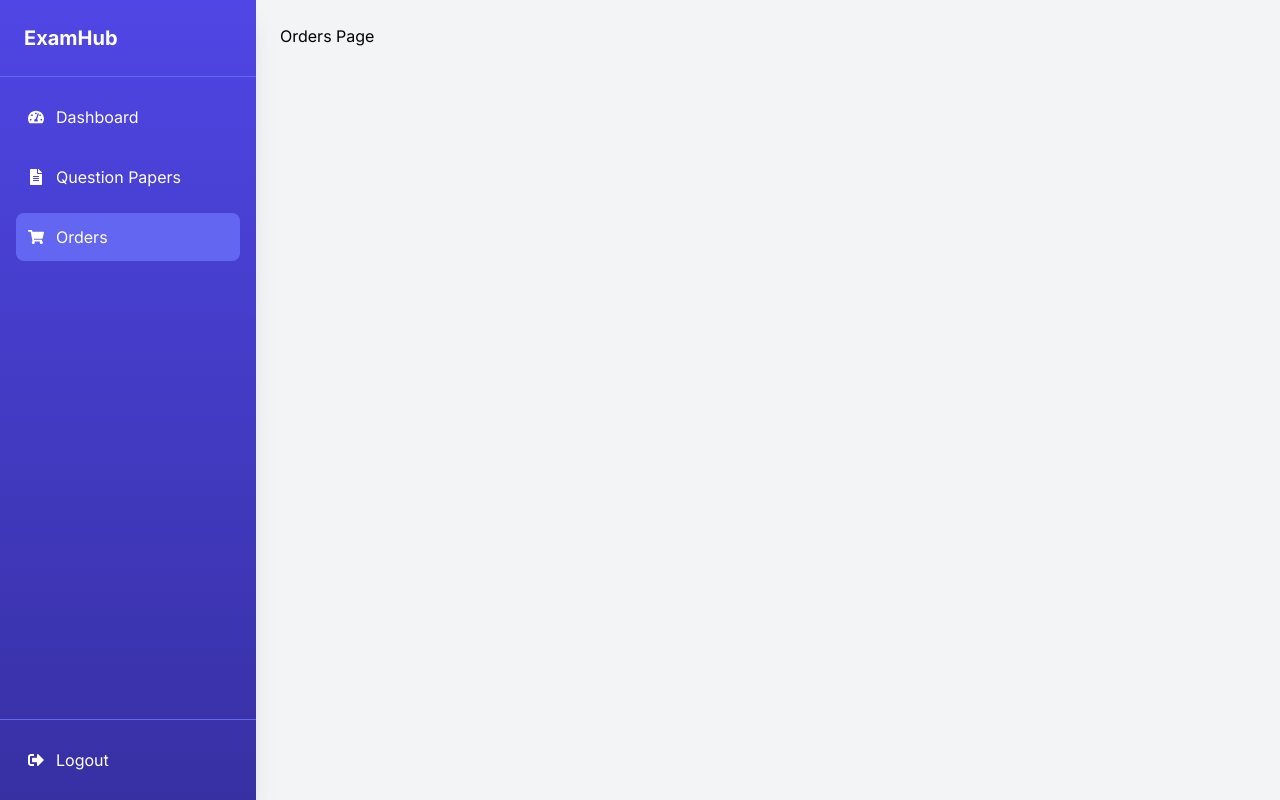
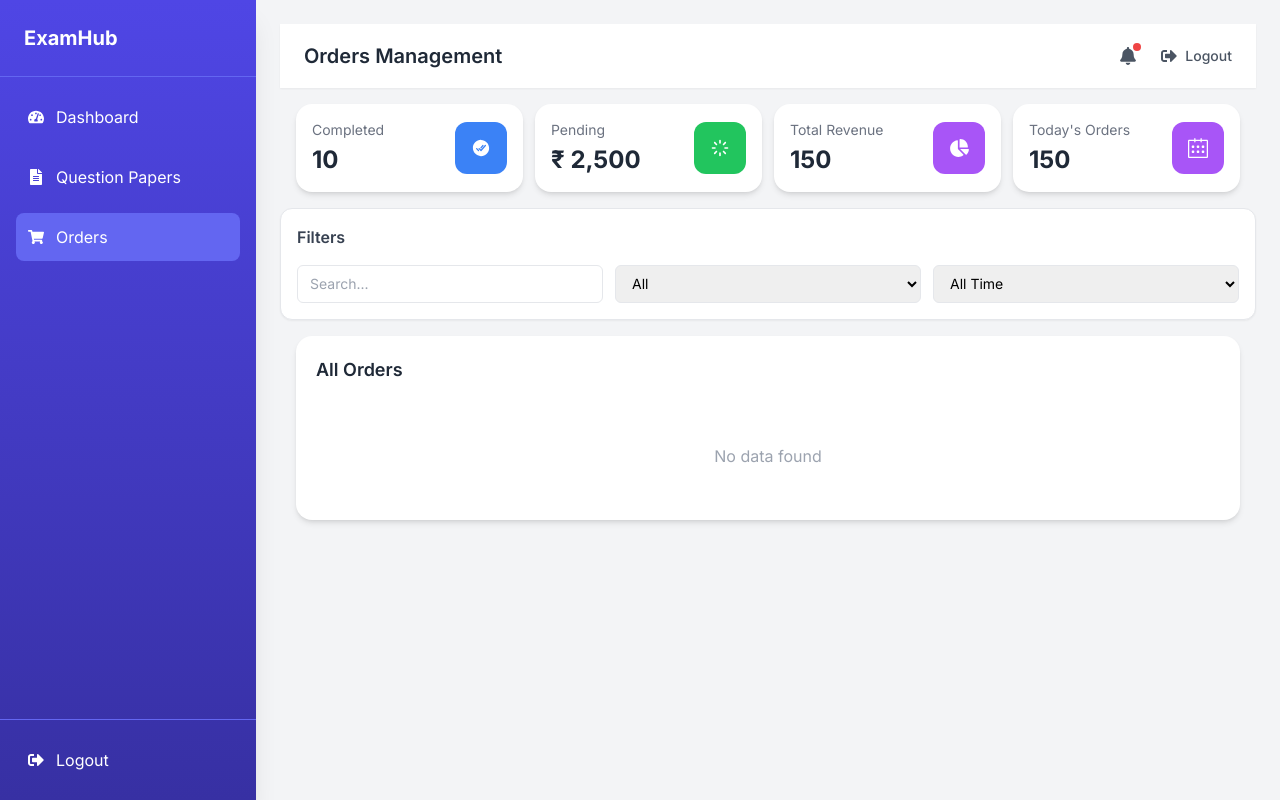
Before and after one commit to komalpawar05/question-paper-hub, a React (Vite) app: page /admin/orders in a window 1280 px wide. Built offline with nearby package versions, Linux system fonts and the light colour scheme.

Commit message:
Add GlobalFilter and StatCard components; update AdminDashboard and Orders pages

```diff
--- /dev/null
+++ b/src/components/admin/common/GlobalFilter.tsx
@@ -0,0 +1,139 @@
+import React, { useState } from "react";
+import { IoMdAddCircle } from "react-icons/io";
+
+type Option = {
+  label: string;
+  value: string;
+};
+
+type Props = {
+  title?: string;
+
+  showSearch?: boolean;
+  showStatus?: boolean;
+  showDate?: boolean;
+  showAddButton?: boolean;
+
+  searchPlaceholder?: string;
+  statusOptions?: Option[];
+
+  searchValue?: string;
+  statusValue?: string;
+  dateValue?: string;
+
+  onSearch?: (val: string) => void;
+  onStatusChange?: (val: string) => void;
+  onDateChange?: (val: string) => void;
+  onAddClick?: () => void;
+};
+
+const GlobalFilter: React.FC<Props> = ({
+  title = "Filters",
+
+  showSearch = true,
+  showStatus = true,
+  showDate = true,
+  showAddButton = true,
+
+  searchPlaceholder = "Search...",
+  statusOptions = [{ label: "All", value: "all" }],
+
+  searchValue,
+  statusValue,
+  dateValue,
+
+  onSearch,
+  onStatusChange,
+  onDateChange,
+  onAddClick
+}) => {
+
+  const [internalSearch, setInternalSearch] = useState("");
+  const [internalStatus, setInternalStatus] = useState("all");
+  const [internalDate, setInternalDate] = useState("all");
+
+  const search = searchValue ?? internalSearch;
+  const status = statusValue ?? internalStatus;
+  const date = dateValue ?? internalDate;
+
+  return (
+    <div className="bg-white p-4 rounded-xl shadow-sm border space-y-4">
+
+      {/* ✅ Header with Button */}
+      <div className="flex justify-between items-center">
+        <h2 className="text-base font-semibold text-gray-700">{title}</h2>
+
+        {showAddButton && (
+          <button
+            onClick={onAddClick}
+            className="flex items-center gap-2 px-4 py-1.5 text-sm font-medium
+            bg-blue-500 text-white rounded-md shadow-sm
+            hover:bg-blue-600 hover:shadow-md
+            transition-all duration-200"
+          >
+            <IoMdAddCircle size={18} />
+            Add
+          </button>
+        )}
+      </div>
+
+      {/* ✅ Filters */}
+      <div className="grid sm:grid-cols-3 gap-3">
+
+        {/* 🔍 Search */}
+        {showSearch && (
+          <input
+            value={search}
+            placeholder={searchPlaceholder}
+            onChange={(e) => {
+              const val = e.target.value;
+              if (searchValue === undefined) setInternalSearch(val);
+              onSearch?.(val);
+            }}
+            className="px-3 py-2 text-sm border border-gray-200 rounded-md focus:ring-2 focus:ring-blue-400 outline-none"
+          />
+        )}
+
+        {/* 📊 Status */}
+        {showStatus && (
+          <select
+            value={status}
+            onChange={(e) => {
+              const val = e.target.value;
+              if (statusValue === undefined) setInternalStatus(val);
+              onStatusChange?.(val);
+            }}
+            className="px-3 py-2 text-sm border border-gray-200 rounded-md focus:ring-2 focus:ring-blue-400 outline-none"
+          >
+            {statusOptions.map((opt, i) => (
+              <option key={i} value={opt.value}>
+                {opt.label}
+              </option>
+            ))}
+          </select>
+        )}
+
+        {/* 📅 Date */}
+        {showDate && (
+          <select
+            value={date}
+            onChange={(e) => {
+              const val = e.target.value;
+              if (dateValue === undefined) setInternalDate(val);
+              onDateChange?.(val);
+            }}
+            className="px-3 py-2 text-sm border border-gray-200 rounded-md focus:ring-2 focus:ring-blue-400 outline-none"
+          >
+            <option value="all">All Time</option>
+            <option value="today">Today</option>
+            <option value="7days">Last 7 Days</option>
+            <option value="30days">Last 30 Days</option>
+          </select>
+        )}
+
+      </div>
+    </div>
+  );
+};
+
+export default GlobalFilter;
--- /dev/null
+++ b/src/components/admin/common/StatCard.tsx
@@ -0,0 +1,38 @@
+import React from "react";
+
+type Props = {
+  title: string;
+  value: string | number;
+  icon: React.ReactNode;
+  bgColor?: string;
+  textColor?: string;
+};
+
+const StatCard: React.FC<Props> = ({
+  title,
+  value,
+  icon,
+  bgColor = "bg-blue-500",
+  textColor = "text-gray-800"
+}) => {
+  return (
+    <div className="bg-white p-4 rounded-2xl shadow-md hover:shadow-xl transition duration-300 flex items-center justify-between">
+
+      {/* Left Content */}
+      <div>
+        <p className="text-gray-500 text-sm">{title}</p>
+        <h2 className={`text-2xl font-bold mt-1 ${textColor}`}>
+          {value}
+        </h2>
+      </div>
+
+      {/* Icon */}
+      <div className={`text-white p-4 rounded-xl text-xl ${bgColor}`}>
+        {icon}
+      </div>
+
+    </div>
+  );
+};
+
+export default StatCard;
--- a/src/components/admin/layouts/ActiveState.tsx
+++ b/src/components/admin/layouts/ActiveState.tsx
@@ -53,7 +53,6 @@ const DashboardCards: React.FC = () => {
 
   return (
     <div className="grid grid-cols-1 lg:grid-cols-3 gap-6">
-
       {/* LEFT SIDE (Parent Card) */}
       <div className="lg:col-span-2 bg-white p-6 rounded-3xl shadow-md border border-gray-100">
 
--- a/src/pages/admin/AdminDashboard.tsx
+++ b/src/pages/admin/AdminDashboard.tsx
@@ -1,28 +1,68 @@
-import DashboardCards from "../../components/admin/layouts/StatCard";
+import React, { useState } from "react";
+import StatCard from "../../components/admin/common/StatCard";
 import ActiveState from "../../components/admin/layouts/ActiveState";
 import Topbar from "../../components/admin/layouts/Topbar";
+import { SlCalender } from "react-icons/sl";
+import { RiLoader2Line } from "react-icons/ri";
+import { FaUserGraduate } from "react-icons/fa";
 
 const AdminDashboard: React.FC = () => {
+
+  const [sidebarOpen, setSidebarOpen] = useState(false);
+
+  // ✅ Dynamic card data (best practice)
+  const cards = [
+    {
+      title: "Total Orders",
+      value: 120,
+      icon: <SlCalender/>,
+      bgColor: "bg-blue-500"
+    },
+    {
+      title: "Revenue",
+      value: "₹ 2,500",
+      icon: < RiLoader2Line/>,
+      bgColor: "bg-green-500"
+    },
+    {
+      title: "Students",
+      value: 150,
+      icon: <FaUserGraduate />,
+      bgColor: "bg-purple-500"
+    }
+  ];
+
   return (
     <div className="flex h-screen bg-gray-100 overflow-hidden">
 
       {/* Main Content */}
       <div className="flex-1 flex flex-col">
-         <Topbar
+
+        {/* Topbar */}
+        <Topbar
           title="Dashboard"
           openSidebar={() => setSidebarOpen(true)}
           onLogout={() => console.log("Logout clicked")}
         />
+
         {/* Dashboard Content */}
-        <main className="flex-1 overflow-y-auto p-6">
+        <main className="flex-1 overflow-y-auto p-4 space-y-4">
 
-          {/* Stats Cards */}
-          <DashboardCards />
+          {/* ✅ Cards Grid */}
+          <div className="grid sm:grid-cols-2 lg:grid-cols-3 gap-6">
+            {cards.map((card, index) => (
+              <StatCard
+                key={index}
+                title={card.title}
+                value={card.value}
+                icon={card.icon}
+                bgColor={card.bgColor}
+              />
+            ))}
+          </div>
 
           {/* Active State Section */}
-          <div className="mt-6">
-            <ActiveState />
-          </div>
+          <ActiveState />
 
         </main>
 
--- a/src/pages/admin/Orders.tsx
+++ b/src/pages/admin/Orders.tsx
@@ -1,5 +1,82 @@
-const Orders = () => {
-  return <h1>Orders Page</h1>;
+import React, { useState } from "react";
+import Topbar from "../../components/admin/layouts/Topbar";
+import StatCard from "../../components/admin/common/StatCard";
+import SearchFilter from "../../components/admin/common/GlobalFilter";
+import Table from "../../components/admin/table/tablelayout";
+import { IoCheckmarkDoneCircle } from "react-icons/io5";
+import { RiLoader2Line } from "react-icons/ri";
+import { FaChartPie } from "react-icons/fa6";
+import { SlCalender } from "react-icons/sl";
+
+
+
+const Orders: React.FC = () => {
+
+  const [sidebarOpen, setSidebarOpen] = useState(false);
+
+  // ✅ Dynamic card data
+  const cards = [
+    {
+      title: "Completed",
+      value: 10,
+      icon: <IoCheckmarkDoneCircle />,
+      bgColor: "bg-blue-500"
+    },
+    {
+      title: "Pending",
+      value: "₹ 2,500",
+      icon: <RiLoader2Line />,
+      bgColor: "bg-green-500"
+    },
+    {
+      title: "Total Revenue",
+      value: 150,
+      icon: <FaChartPie />,
+      bgColor: "bg-purple-500"
+    },
+    {
+      title: "Today's Orders",
+      value: 150,
+      icon: <SlCalender />,
+      bgColor: "bg-purple-500"
+    }
+  ];
+
+  return (
+    <div className="flex flex-col bg-gray-100 min-h-screen">
+
+      {/* Topbar */}
+      <Topbar
+        title="Orders Management"
+        openSidebar={() => setSidebarOpen(true)}
+      />
+
+      {/* Content */}
+      <div className="p-4 space-y-2">
+
+        {/* Cards Grid */}
+        <div className="grid sm:grid-cols-2 lg:grid-cols-4 gap-3">
+          {cards.map((card, index) => (
+            <StatCard
+              key={index}
+              title={card.title}
+              value={card.value}
+              icon={card.icon}
+              bgColor={card.bgColor}
+            />
+          ))}
+        </div>
+
+      </div>
+      <SearchFilter
+      showAddButton={false}/>
+      <div className="p-4">
+           <Table title="All Orders" data={[]} columns={[]} />
+      </div>
+
+
+    </div>
+  );
 };
 
 export default Orders;
--- a/src/pages/admin/QuestionPapers.tsx
+++ b/src/pages/admin/QuestionPapers.tsx
@@ -1,13 +1,12 @@
 import React, { useState } from "react";
 import Topbar from "../../components/admin/layouts/Topbar";
+import GlobalFilter from "../../components/admin/common/GlobalFilter";
 import Table from "../../components/admin/table/tablelayout";
 import { FaEdit, FaTrash } from "react-icons/fa";
 
-// ✅ Fix import path if needed
 import CrudModal from "../../components/admin/Modal/CrudModal";
 import DeleteModal from "../../components/admin/Modal/DeleteModal";
 
-// ✅ Type
 type Paper = {
   id: string;
   title: string;
@@ -20,8 +19,10 @@ type Paper = {
 };
 
 const QuestionPaper: React.FC = () => {
-  const [search, setSearch] = useState<string>("");
-  const [showModal, setShowModal] = useState<boolean>(false);
+
+  const [search, setSearch] = useState("");
+  const [status, setStatus] = useState("all"); // ✅ FIXED
+  const [showModal, setShowModal] = useState(false);
   const [editData, setEditData] = useState<Paper | null>(null);
   const [deleteId, setDeleteId] = useState<string | null>(null);
 
@@ -48,37 +49,29 @@ const QuestionPaper: React.FC = () => {
     },
   ]);
 
-  // 🔍 Search
-  const filtered = papers.filter((p) =>
-    p.title.toLowerCase().includes(search.toLowerCase())
-  );
+  // ✅ FIXED FILTER (Search + Status)
+  const filtered = papers.filter((p) => {
+    const matchSearch =
+      p.title.toLowerCase().includes(search.toLowerCase()) ||
+      p.subject.toLowerCase().includes(search.toLowerCase());
 
-  // ➕ Add
-  const handleAdd = (data: Paper) => {
-    setPapers((prev) => [...prev, data]);
-  };
+    const matchStatus =
+      status === "all" || p.status === status;
 
-  // ✏️ Edit
+    return matchSearch && matchStatus;
+  });
+
   const handleEdit = (row: Paper) => {
     setEditData(row);
     setShowModal(true);
   };
 
-  // 🔄 Update
-  const handleUpdate = (updated: Paper) => {
-    setPapers((prev) =>
-      prev.map((p) => (p.id === updated.id ? updated : p))
-    );
-  };
-
-  // 🗑 Delete
   const confirmDelete = () => {
     if (!deleteId) return;
     setPapers((prev) => prev.filter((p) => p.id !== deleteId));
     setDeleteId(null);
   };
 
-  // 📊 Table Columns (fix typing)
   const columns = [
     { header: "Code", accessor: "id" },
     { header: "Title", accessor: "title" },
@@ -98,7 +91,7 @@ const QuestionPaper: React.FC = () => {
       accessor: "status",
       render: (value: string) => (
         <span
-          className={`px-3 py-1 text-xs rounded-full ${
+          className={`px-2 py-1 text-xs rounded-full ${
             value === "Published"
               ? "bg-green-100 text-green-600"
               : "bg-yellow-100 text-yellow-600"
@@ -112,17 +105,17 @@ const QuestionPaper: React.FC = () => {
       header: "Actions",
       accessor: "id",
       render: (_: unknown, row: Paper) => (
-        <div className="flex gap-3">
+        <div className="flex gap-2">
           <button
             onClick={() => handleEdit(row)}
-            className="p-2 bg-blue-50 text-blue-600 rounded-lg"
+            className="p-2 bg-blue-50 text-blue-600 rounded-md hover:bg-blue-100"
           >
             <FaEdit />
           </button>
 
           <button
             onClick={() => setDeleteId(row.id)}
-            className="p-2 bg-red-50 text-red-500 rounded-lg"
+            className="p-2 bg-red-50 text-red-500 rounded-md hover:bg-red-100"
           >
             <FaTrash />
           </button>
@@ -132,38 +125,45 @@ const QuestionPaper: React.FC = () => {
   ];
 
   return (
-    <div className="flex-1 flex flex-col bg-gray-100 min-h-screen">
+    <div className="flex flex-col min-h-screen bg-gray-100">
 
       <Topbar title="Question Papers" openSidebar={() => {}} />
 
-      <div className="p-6 space-y-5">
+      <div className="p-4 space-y-4">
 
-        {/* Search + Add */}
-        <div className="flex justify-between">
-          <input
-            type="text"
-            placeholder="Search..."
-            className="border px-4 py-2 rounded"
-            value={search}
-            onChange={(e) => setSearch(e.target.value)}
-          />
+        {/* ✅ FILTER */}
+        <GlobalFilter
+          title="Question Papers"
+          showSearch
+          showStatus
+          showDate={false}
+          showAddButton
 
-          <button
-            onClick={() => {
+          searchPlaceholder="Search papers..."
+
+          statusOptions={[
+            { label: "All", value: "all" },
+            { label: "Published", value: "Published" },
+            { label: "Draft", value: "Draft" }
+          ]}
+
+          searchValue={search}
+          statusValue={status}
+
+          onSearch={setSearch}
+          onStatusChange={setStatus}
+
+          onAddClick={() => {
             setEditData(null);
             setShowModal(true);
           }}
-            className="bg-blue-600 text-white px-4 py-2 rounded"
-          >
-            + Add Paper
-          </button>
-        </div>
+        />
 
-        {/* Table */}
+        {/* ✅ TABLE CARD UI */}
           <Table title="All Papers" data={filtered} columns={columns} />
       </div>
 
-      {/* ✅ CRUD Modal */}
+      {/* MODALS */}
       <CrudModal<Paper>
         isOpen={showModal}
         onClose={() => setShowModal(false)}
@@ -176,8 +176,6 @@ const QuestionPaper: React.FC = () => {
           { name: "year", label: "Year", type: "number", required: true },
           { name: "price", label: "Price", type: "number", required: true },
           { name: "pages", label: "Pages", type: "number", required: true },
-
-      // 🔥 DROPDOWN
           {
             name: "status",
             label: "Status",
@@ -191,7 +189,6 @@ const QuestionPaper: React.FC = () => {
         ]}
       />
 
-          {/* ✅ Delete Modal */}
       <DeleteModal
         isOpen={Boolean(deleteId)}
         onClose={() => setDeleteId(null)}
```
Lines whose indentation alone changed are shown as unchanged.
